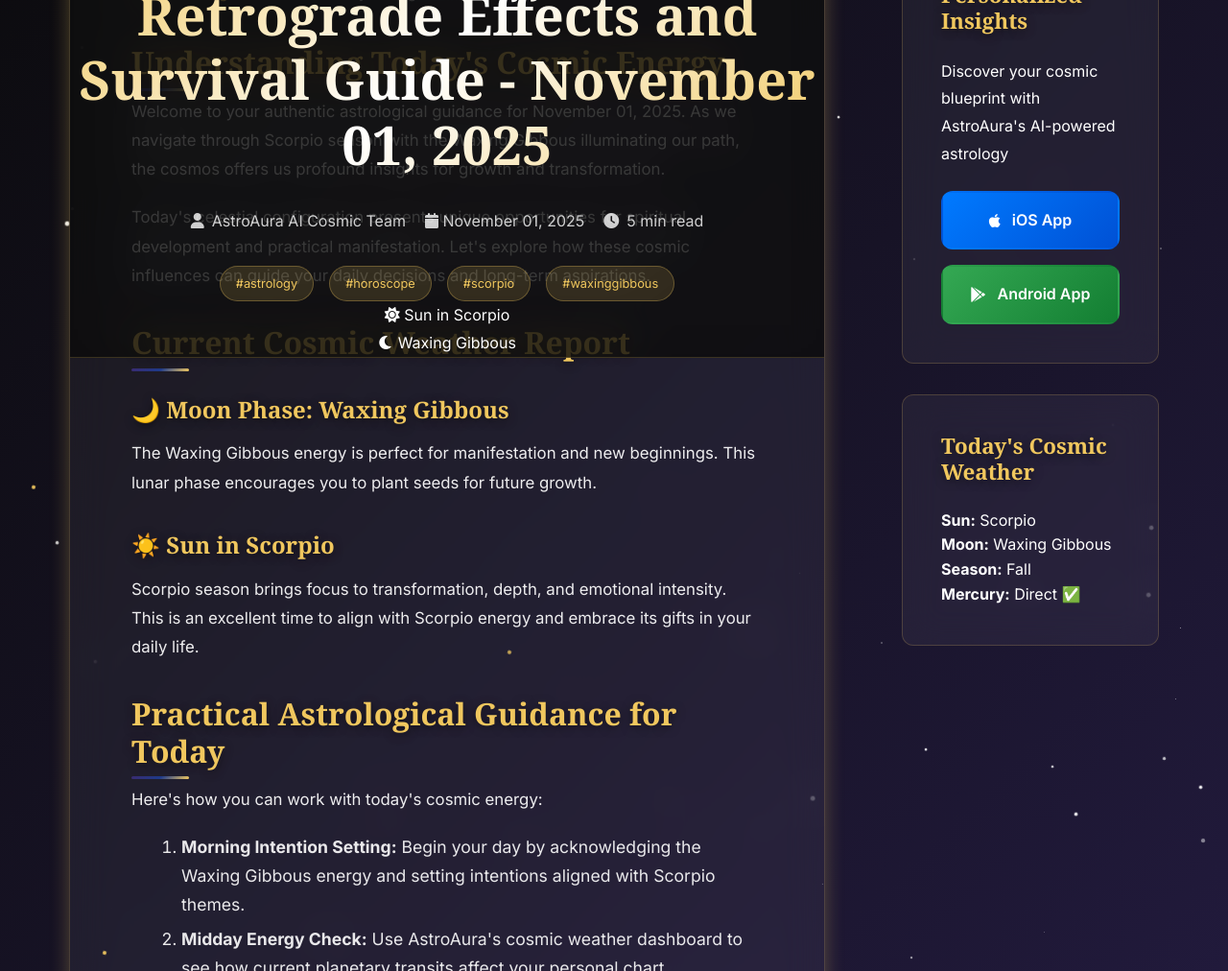
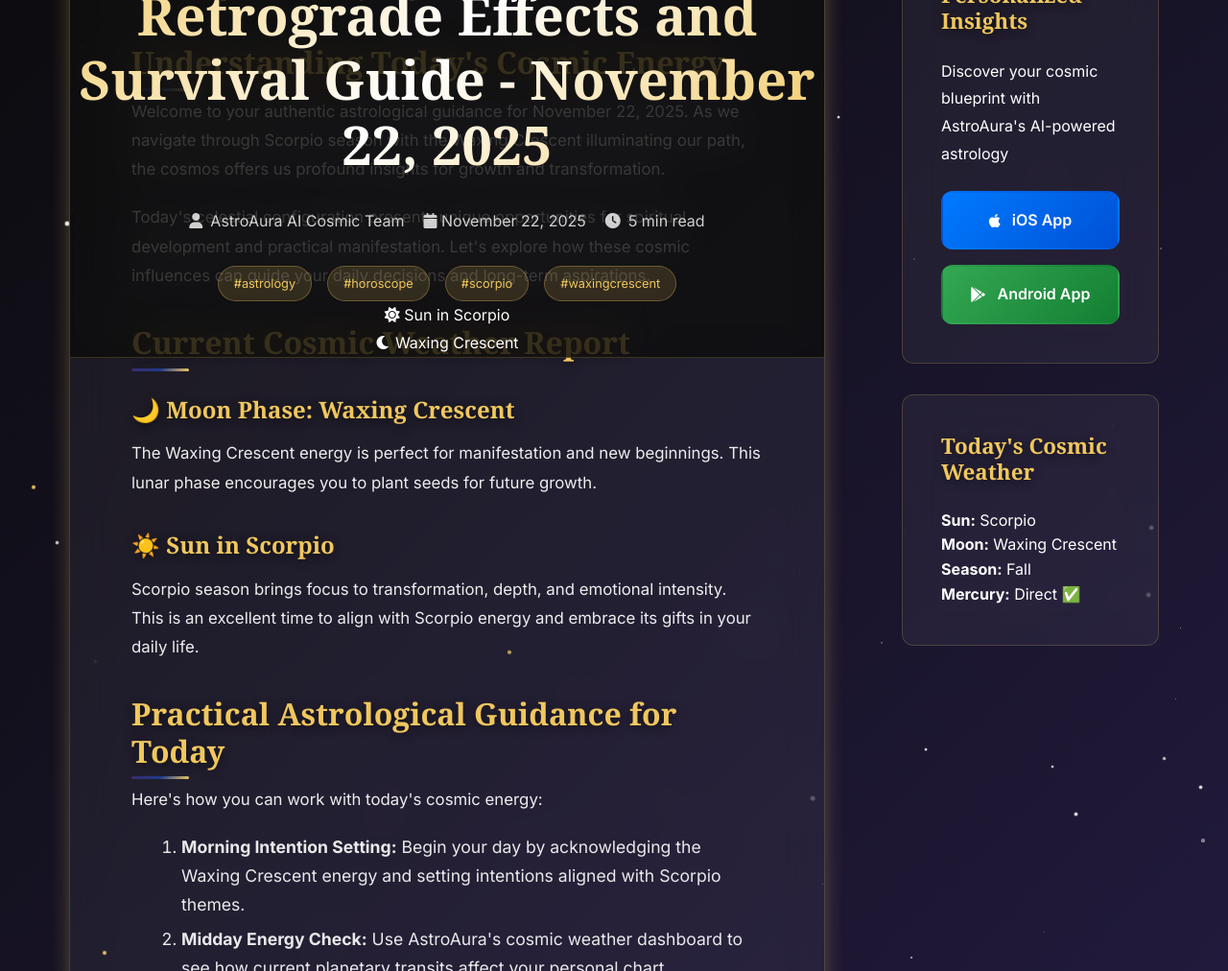
Before and after one commit to royanis/astroaura-website, a Jekyll site: the page blog/posts/current-mercury-retrograde-effects-and-survival-gu.html, which Jekyll copies as it is, in a window 1280 px wide and 1400 px high. Shown: the part 298-1310 px from the top of the window at 96% size. Built offline with Jekyll 4.4.1, drawn with Linux system fonts in a browser that asks for light colours; some web fonts are replaced; comment, search, counter and statistics services are not loaded; some of the changed text lies outside the part shown.

Commit message:
🌟 Automated blog post: 2025-11-22 01:48 UTC
Generated authentic astrology content
Updated RSS feeds and sitemap
Published via GitHub Actions

🤖 Automated by AstroAura Blog System

```diff
--- a/blog/posts/current-mercury-retrograde-effects-and-survival-gu.html
+++ b/blog/posts/current-mercury-retrograde-effects-and-survival-gu.html
@@ -3,11 +3,11 @@
 <head>
     <meta charset="UTF-8">
     <meta name="viewport" content="width=device-width, initial-scale=1.0">
-    <meta name="description" content="Authentic astrological guidance for November 01, 2025. Explore today's Waxing Gibbous energy in Scorpio season with personalized insights from AstroAura's AI-powered astrology platform.">
-    <title>Current Mercury Retrograde Effects and Survival Guide - November 01, 2025 | AstroAura Cosmic Insights</title>
+    <meta name="description" content="Authentic astrological guidance for November 22, 2025. Explore today's Waxing Crescent energy in Scorpio season with personalized insights from AstroAura's AI-powered astrology platform.">
+    <title>Current Mercury Retrograde Effects and Survival Guide - November 22, 2025 | AstroAura Cosmic Insights</title>
 
     <!-- SEO Meta Tags -->
-    <meta name="keywords" content="astrology, horoscope, scorpio, waxing-gibbous, AI astrology, multilingual horoscope">
+    <meta name="keywords" content="astrology, horoscope, scorpio, waxing-crescent, AI astrology, multilingual horoscope">
     <meta name="author" content="AstroAura AI Cosmic Team">
     <meta name="robots" content="index, follow, max-image-preview:large, max-snippet:-1">
     <meta name="revisit-after" content="7 days">
@@ -16,24 +16,24 @@
     <link rel="canonical" href="https://astroaura.me/blog/posts/current-mercury-retrograde-effects-and-survival-gu.html">
 
     <!-- Open Graph Tags -->
-    <meta property="og:title" content="Current Mercury Retrograde Effects and Survival Guide - November 01, 2025 | AstroAura">
-    <meta property="og:description" content="Authentic astrological guidance for November 01, 2025. Explore today's Waxing Gibbous energy in Scorpio season with personalized insights from AstroAura's AI-powered astrology platform.">
+    <meta property="og:title" content="Current Mercury Retrograde Effects and Survival Guide - November 22, 2025 | AstroAura">
+    <meta property="og:description" content="Authentic astrological guidance for November 22, 2025. Explore today's Waxing Crescent energy in Scorpio season with personalized insights from AstroAura's AI-powered astrology platform.">
     <meta property="og:url" content="https://astroaura.me/blog/posts/current-mercury-retrograde-effects-and-survival-gu.html">
     <meta property="og:type" content="article">
     <meta property="og:site_name" content="AstroAura">
 
     <!-- Twitter Card -->
     <meta name="twitter:card" content="summary_large_image">
-    <meta name="twitter:title" content="Current Mercury Retrograde Effects and Survival Guide - November 01, 2025">
-    <meta name="twitter:description" content="Authentic astrological guidance for November 01, 2025. Explore today's Waxing Gibbous energy in Scorpio season with personalized insights from AstroAura's AI-powered astrology platform.">
+    <meta name="twitter:title" content="Current Mercury Retrograde Effects and Survival Guide - November 22, 2025">
+    <meta name="twitter:description" content="Authentic astrological guidance for November 22, 2025. Explore today's Waxing Crescent energy in Scorpio season with personalized insights from AstroAura's AI-powered astrology platform.">
 
     <!-- Schema.org Markup -->
     <script type="application/ld+json">
     {
         "@context": "https://schema.org",
         "@type": "BlogPosting",
-        "headline": "Current Mercury Retrograde Effects and Survival Guide - November 01, 2025",
-        "description": "Authentic astrological guidance for November 01, 2025. Explore today's Waxing Gibbous energy in Scorpio season with personalized insights from AstroAura's AI-powered astrology platform.",
+        "headline": "Current Mercury Retrograde Effects and Survival Guide - November 22, 2025",
+        "description": "Authentic astrological guidance for November 22, 2025. Explore today's Waxing Crescent energy in Scorpio season with personalized insights from AstroAura's AI-powered astrology platform.",
         "author": {
             "@type": "Organization",
             "name": "AstroAura AI Cosmic Team"
@@ -46,14 +46,14 @@
                 "url": "https://astroaura.me/assets/icons/app_icon.png"
             }
         },
-        "datePublished": "2025-11-01T01:55:26.693279",
-        "dateModified": "2025-11-01T01:55:26.693279",
+        "datePublished": "2025-11-22T01:48:55.272205",
+        "dateModified": "2025-11-22T01:48:55.272205",
         "url": "https://astroaura.me/blog/posts/current-mercury-retrograde-effects-and-survival-gu.html",
         "mainEntityOfPage": {
             "@type": "WebPage",
             "@id": "https://astroaura.me/blog/posts/current-mercury-retrograde-effects-and-survival-gu.html"
         },
-        "keywords": "astrology, horoscope, scorpio, waxing-gibbous"
+        "keywords": "astrology, horoscope, scorpio, waxing-crescent"
     }
     </script>
 
@@ -99,20 +99,20 @@
 
             <!-- Post Header -->
             <header class="post-header">
-                <h1 class="post-title">Current Mercury Retrograde Effects and Survival Guide - November 01, 2025</h1>
+                <h1 class="post-title">Current Mercury Retrograde Effects and Survival Guide - November 22, 2025</h1>
                 <div class="post-meta">
                     <span class="post-author">
                         <i class="fas fa-user"></i> AstroAura AI Cosmic Team
                     </span>
-                    <time class="post-date" datetime="2025-11-01T01:55:26.693279">
-                        <i class="fas fa-calendar"></i> November 01, 2025
+                    <time class="post-date" datetime="2025-11-22T01:48:55.272205">
+                        <i class="fas fa-calendar"></i> November 22, 2025
                     </time>
                     <span class="post-reading-time">
                         <i class="fas fa-clock"></i> 5 min read
                     </span>
                 </div>
                 <div class="post-tags">
-                    <span class="tag">#astrology</span> <span class="tag">#horoscope</span> <span class="tag">#scorpio</span> <span class="tag">#waxinggibbous</span>
+                    <span class="tag">#astrology</span> <span class="tag">#horoscope</span> <span class="tag">#scorpio</span> <span class="tag">#waxingcrescent</span>
                 </div>
 
                 <!-- Current Cosmic Data Display -->
@@ -123,7 +123,7 @@
                     </div>
                     <div class="cosmic-item">
                         <i class="fas fa-moon"></i>
-                        <span>Waxing Gibbous</span>
+                        <span>Waxing Crescent</span>
                     </div>
 
                 </div>
@@ -134,7 +134,7 @@
                 <div class="blog-content authentic-astrology">
             <section class="cosmic-introduction">
                 <h2>Understanding Today's Cosmic Energy</h2>
-                <p>Welcome to your authentic astrological guidance for November 01, 2025. As we navigate through Scorpio season with the Waxing Gibbous illuminating our path, the cosmos offers us profound insights for growth and transformation.</p>
+                <p>Welcome to your authentic astrological guidance for November 22, 2025. As we navigate through Scorpio season with the Waxing Crescent illuminating our path, the cosmos offers us profound insights for growth and transformation.</p>
 
                 <p>Today's celestial configuration presents unique opportunities for spiritual development and practical manifestation. Let's explore how these cosmic influences can guide your daily decisions and long-term aspirations.</p>
             </section>
@@ -143,8 +143,8 @@
                 <h2>Current Cosmic Weather Report</h2>
                 <div class="cosmic-highlights">
                     <div class="cosmic-factor">
-                        <h3>🌙 Moon Phase: Waxing Gibbous</h3>
-                        <p>The Waxing Gibbous energy is perfect for manifestation and new beginnings. This lunar phase encourages you to plant seeds for future growth.</p>
+                        <h3>🌙 Moon Phase: Waxing Crescent</h3>
+                        <p>The Waxing Crescent energy is perfect for manifestation and new beginnings. This lunar phase encourages you to plant seeds for future growth.</p>
                     </div>
 
                     <div class="cosmic-factor">
@@ -161,7 +161,7 @@
                 <p>Here's how you can work with today's cosmic energy:</p>
 
                 <ol class="cosmic-action-steps">
-                    <li><strong>Morning Intention Setting:</strong> Begin your day by acknowledging the Waxing Gibbous energy and setting intentions aligned with Scorpio themes.</li>
+                    <li><strong>Morning Intention Setting:</strong> Begin your day by acknowledging the Waxing Crescent energy and setting intentions aligned with Scorpio themes.</li>
                     <li><strong>Midday Energy Check:</strong> Use AstroAura's cosmic weather dashboard to see how current planetary transits affect your personal chart.</li>
                     <li><strong>Evening Reflection:</strong> Journal about how today's cosmic influences manifested in your experiences.</li>
                     <li><strong>Weekly Planning:</strong> Consider how this Fall energy can guide your upcoming goals and decisions.</li>
@@ -222,7 +222,7 @@
             <section class="post-actions">
                 <div class="share-buttons">
                     <h3>Share This Cosmic Insight</h3>
-                    <a href="https://twitter.com/intent/tweet?text=Current Mercury Retrograde Effects and Survival Guide - November 01, 2025&url=https://astroaura.me/blog/posts/current-mercury-retrograde-effects-and-survival-gu.html" target="_blank" class="share-btn twitter">
+                    <a href="https://twitter.com/intent/tweet?text=Current Mercury Retrograde Effects and Survival Guide - November 22, 2025&url=https://astroaura.me/blog/posts/current-mercury-retrograde-effects-and-survival-gu.html" target="_blank" class="share-btn twitter">
                         <i class="fab fa-twitter"></i> Tweet
                     </a>
                     <a href="https://www.facebook.com/sharer/sharer.php?u=https://astroaura.me/blog/posts/current-mercury-retrograde-effects-and-survival-gu.html" target="_blank" class="share-btn facebook">
@@ -253,7 +253,7 @@
                     <strong>Sun:</strong> Scorpio
                 </div>
                 <div class="weather-item">
-                    <strong>Moon:</strong> Waxing Gibbous
+                    <strong>Moon:</strong> Waxing Crescent
                 </div>
                 <div class="weather-item">
                     <strong>Season:</strong> Fall
```
Also changed, not shown: blog/atom.xml (+1 -1 lines), blog/feed.json (+122 -116 lines), blog/feed.xml (+1 -1 lines), blog/posts_index.json (+106 -122 lines), sitemap.xml (+67 -77 lines).
